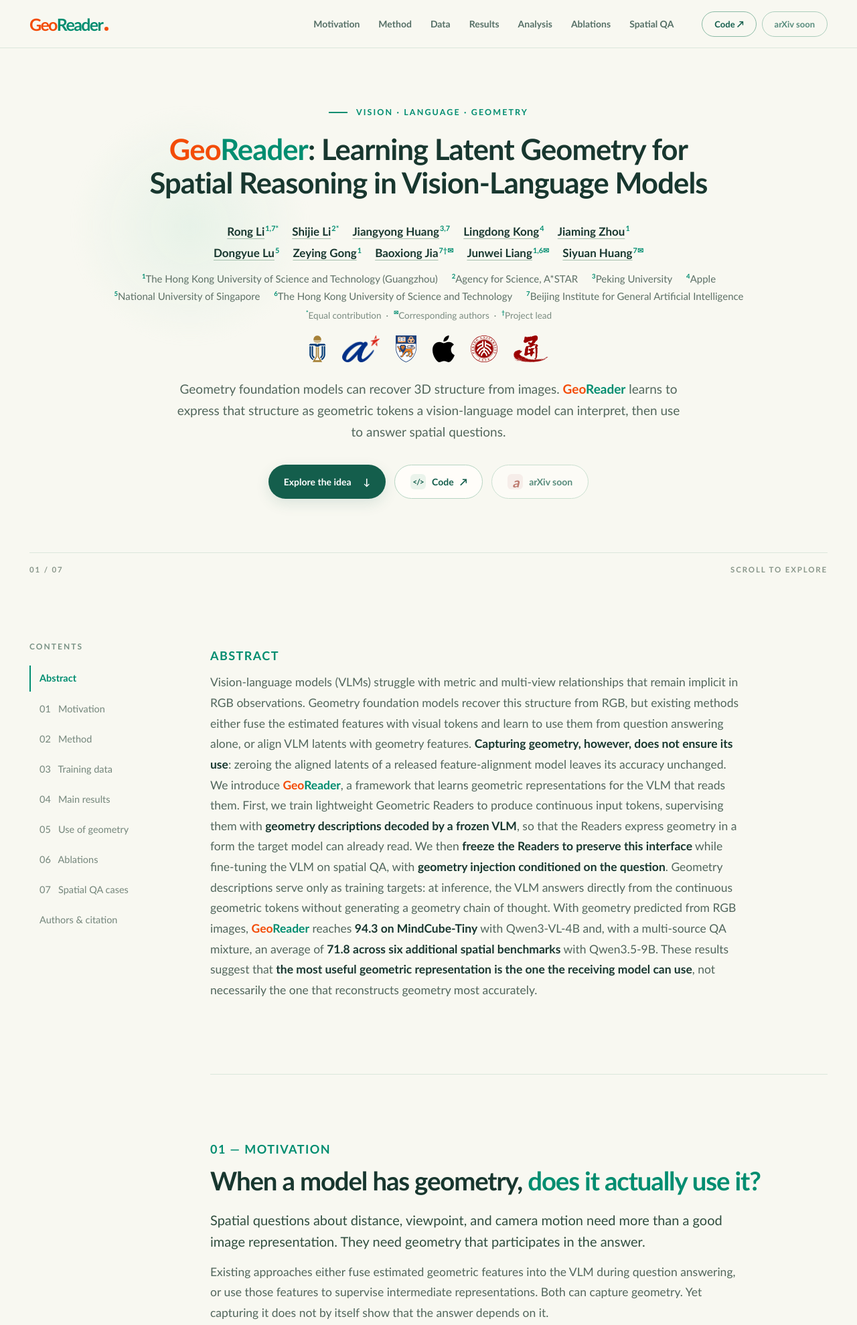
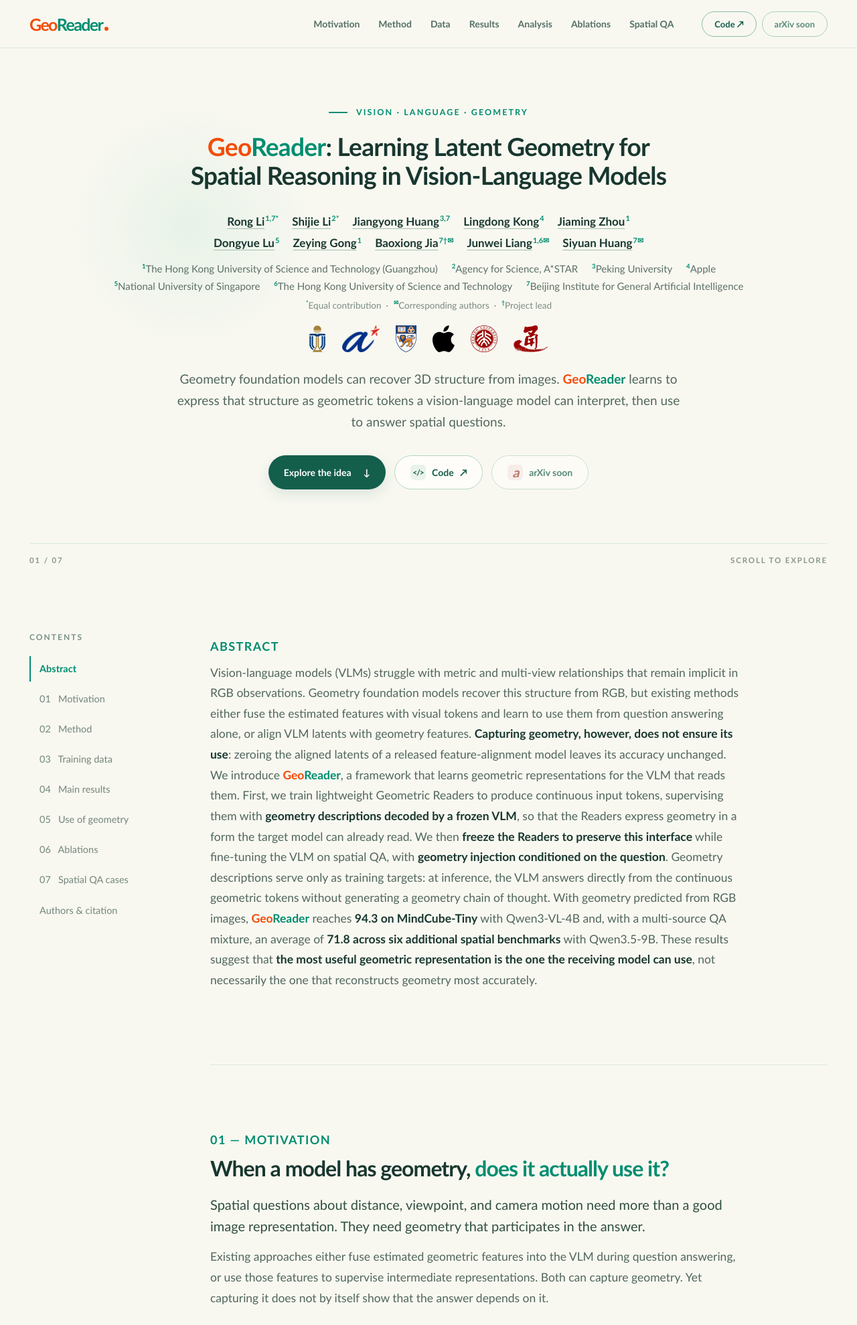
Before and after one commit to iris0329/georeader-homepage, a plain HTML site: page index.html in a window 1280 px wide. Shown: the top 1979 px of the page at 67% size. Drawn offline with Linux system fonts and the light colour scheme.

Commit message:
调整主页标题字号层级

```diff
--- a/style.css
+++ b/style.css
@@ -51,7 +51,7 @@ h1,h2{font-weight:700;letter-spacing:-.03em}.visualizations h3,.results h3{font-
 @media(max-width:640px){.author-grid{grid-template-columns:1fr;gap:10px;margin-top:24px}.author-card{min-height:92px;padding:12px 14px}.author-card-name{font-size:15.5px}}
 .author-card-name sup{font-size:.64em;font-weight:700;color:var(--green);margin-left:1px}
 /* Balance heading and label sizes so section labels remain legible beside their titles. */
-.section h2{font-size:clamp(32px,3vw,44px);line-height:1.15;margin-bottom:20px}
+.section h2{font-size:clamp(30px,2.5vw,36px);line-height:1.15;margin-bottom:20px}
 .section-label{font-size:18px;letter-spacing:.08em;margin-bottom:14px}
 .section p{font-size:17.5px}.section p.lead{font-size:20px;line-height:1.6}
 .visualizations h3,.results h3,.supplementary-visuals h3{font-size:clamp(25px,2.2vw,32px)}
@@ -115,7 +115,7 @@ h1,h2{font-weight:700;letter-spacing:-.03em}.visualizations h3,.results h3{font-
 /* Wrap long BibTeX fields at every viewport width while keeping their original copyable text. */
 #citation{white-space:pre-wrap;overflow-wrap:anywhere;overflow:visible}
 /* Use the complete paper title as the only hero heading. */
-.hero h1.hero-paper-heading{display:block;max-width:1160px;margin:22px 0 30px;font-size:clamp(36px,3.4vw,48px);font-weight:700;line-height:1.16;letter-spacing:-.02em;text-wrap:balance}
+.hero h1.hero-paper-heading{display:block;max-width:1160px;margin:22px 0 30px;font-size:clamp(36px,2.9vw,40px);font-weight:700;line-height:1.16;letter-spacing:-.02em;text-wrap:balance}
 @media(max-width:640px){.hero h1.hero-paper-heading{font-size:clamp(27px,7.5vw,32px);line-height:1.17;margin:18px 0 26px}}
 /* Match the paper's bold two-color method name in prose, captions, and tables. */
 .wordmark{font-weight:800;white-space:nowrap}.wordmark-geo{color:var(--orange)}.wordmark-reader{color:var(--green)}
```
